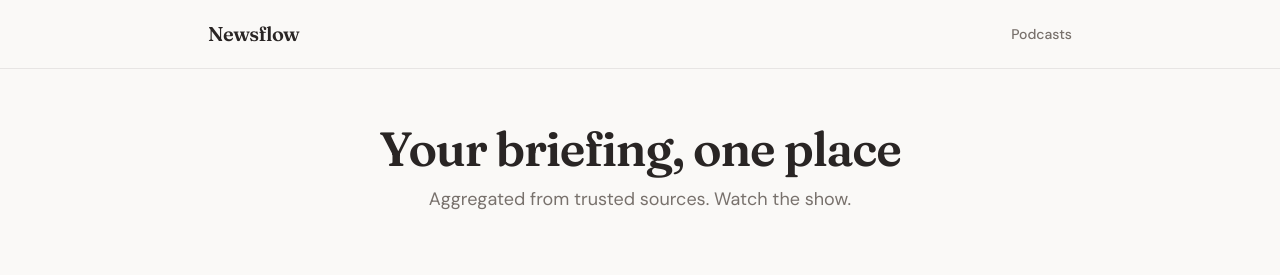
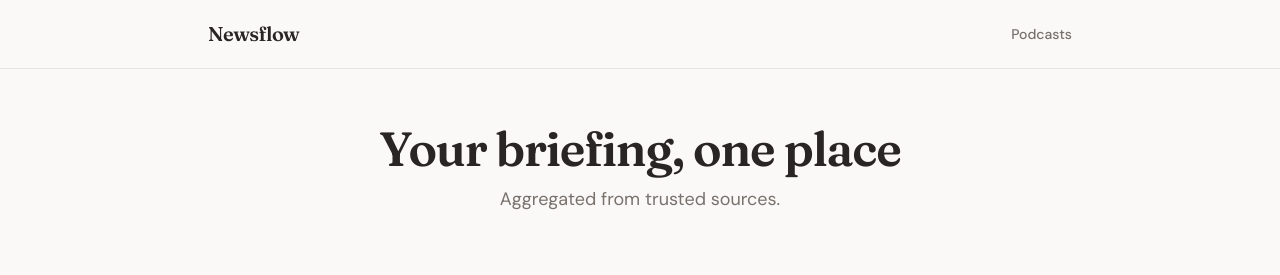
Before and after one commit to AjeyPaiK/newsflow-web, a Next.js app: page / in a window 1280 px wide. Shown: the top 275 px of the page. Built offline with nearby package versions, Linux system fonts and the light colour scheme; no server answers.

Commit message:
better landing

```diff
--- a/src/app/page.tsx
+++ b/src/app/page.tsx
@@ -40,7 +40,7 @@
             Your briefing, one place
           </h1>
           <p className="mt-3 text-lg text-[var(--muted)]">
-            Aggregated from trusted sources. Watch the show.
+            Aggregated from trusted sources.
           </p>
         </section>
 
```
